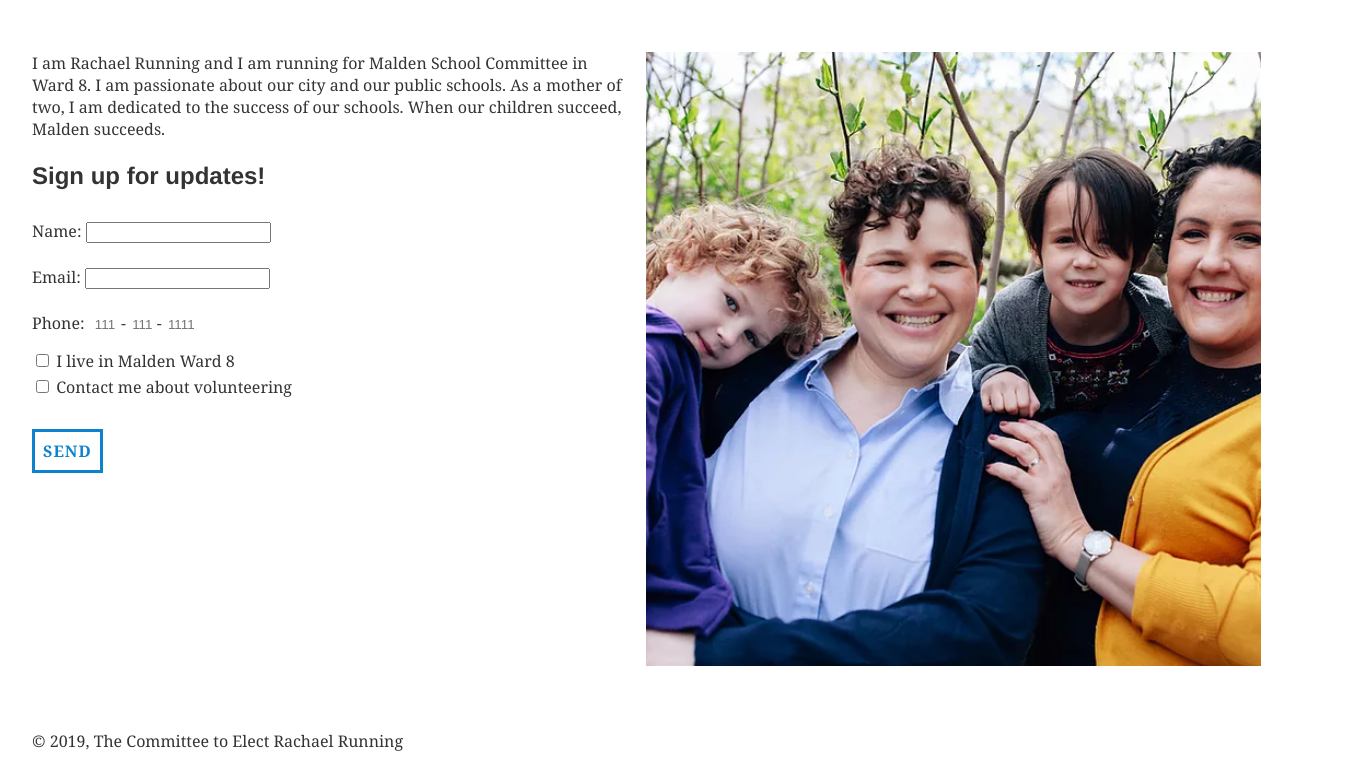
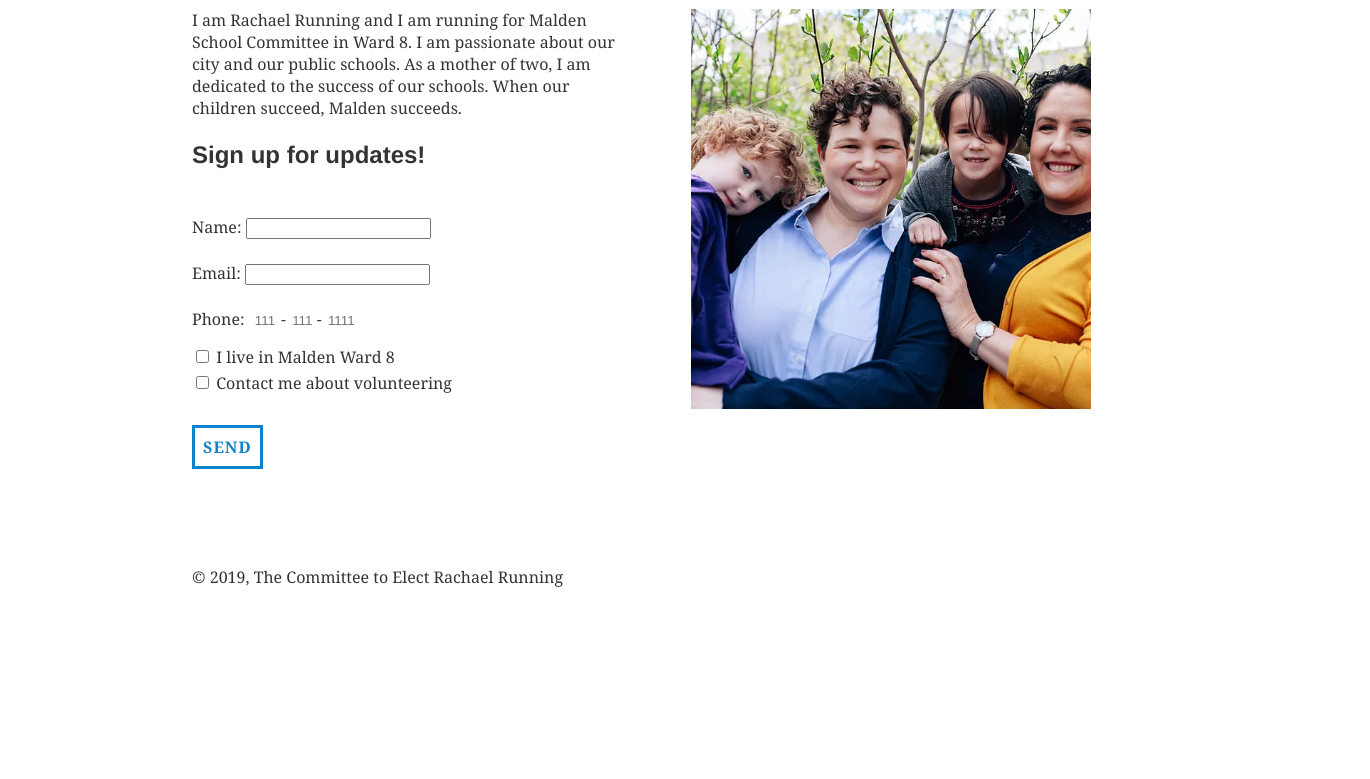
Before and after one commit to julianjohannesen/rachael_running, a Gatsby site: page / in a window 1280 px wide. Shown: the part 180-959 px from the top of the page, 1370 px wide, since content can reach past the window. Built offline with nearby package versions, Linux system fonts and the light colour scheme; Gatsby itself is replaced by a stand-in of ours; what typography-theme-fairy-gates would draw is missing.

Commit message:
working on image component and placement on home page

```diff
--- a/src/components/contactForm.js
+++ b/src/components/contactForm.js
@@ -78,7 +78,7 @@ export default class ContactForm extends Component {
 
                     <input type="hidden" name="form-name" value="contact" />
 
-                    <p style={{ visibility: "hidden", margin: "-.5em" }} >
+                    <p style={{ visibility: "hidden", width: '1px', height: '1px'}} >
                         <label>Don’t fill this out if you're human: <input name="bot-field" /></label>
                     </p>
                     <p>
--- a/src/components/image.js
+++ b/src/components/image.js
@@ -19,14 +19,14 @@ const Image = () => (
       query {
         placeholderImage: file(relativePath: { eq: "running_family.webp" }) {
           childImageSharp {
-            fluid(maxWidth: 600) {
+            fluid(maxWidth: 400) {
               ...GatsbyImageSharpFluid
             }
           }
         }
       }
     `}
-    render={data => <Img style={{width:"48vw"}} fluid={data.placeholderImage.childImageSharp.fluid} />}
+    render={data => <Img style={{maxWidth:'400px', minWidth: '200px'}} imgStyle={{maxWidth: '400px', minWidth: '200px', objectFit: 'cover'}} fluid={data.placeholderImage.childImageSharp.fluid} />}
   />
 )
 export default Image
--- a/src/components/layout.module.css
+++ b/src/components/layout.module.css
@@ -1,14 +1,19 @@
 .wrapper {
     display: flex;
     flex-direction: column;
-
+    margin: 0 auto;
     height: 100vh;
+    max-width: 960px;
 }
 
 .innerwrapper {
     flex: 1;
     padding: 2rem;
-    width: calc(100vw - (4vw + 2rem));
+    width: calc(100vw - (4% + 2rem));
+}
+
+main {
+    max-width: 960px;
 }
 
 .footer {
--- a/src/pages/index.js
+++ b/src/pages/index.js
@@ -10,13 +10,13 @@ const IndexPage = () => (
 	<Layout>
 		<SEO title="Home" />
 		<div style={{ display: "flex", justifyContent: "space-between" }}>
-			<div>
-				<p style={{paddingRight: "1rem", width: "48vw" }}>I am Rachael Running and I am running for Malden School Committee in Ward 8. I am passionate about our city and our public schools. As a mother of two, I am dedicated to the success of our schools. When our children succeed, Malden succeeds.</p>
+			<div style={{width: "48%" }}>
+				<p style={{paddingRight: "1rem", }}>I am Rachael Running and I am running for Malden School Committee in Ward 8. I am passionate about our city and our public schools. As a mother of two, I am dedicated to the success of our schools. When our children succeed, Malden succeeds.</p>
 				<h2>Sign up for updates!</h2>
 				<ContactForm />
 			</div>
 
-			<div style={{ width: "48vw" }}>
+			<div style={{ width: "48%" }}>
 				<Image />
 			</div>
 
```
